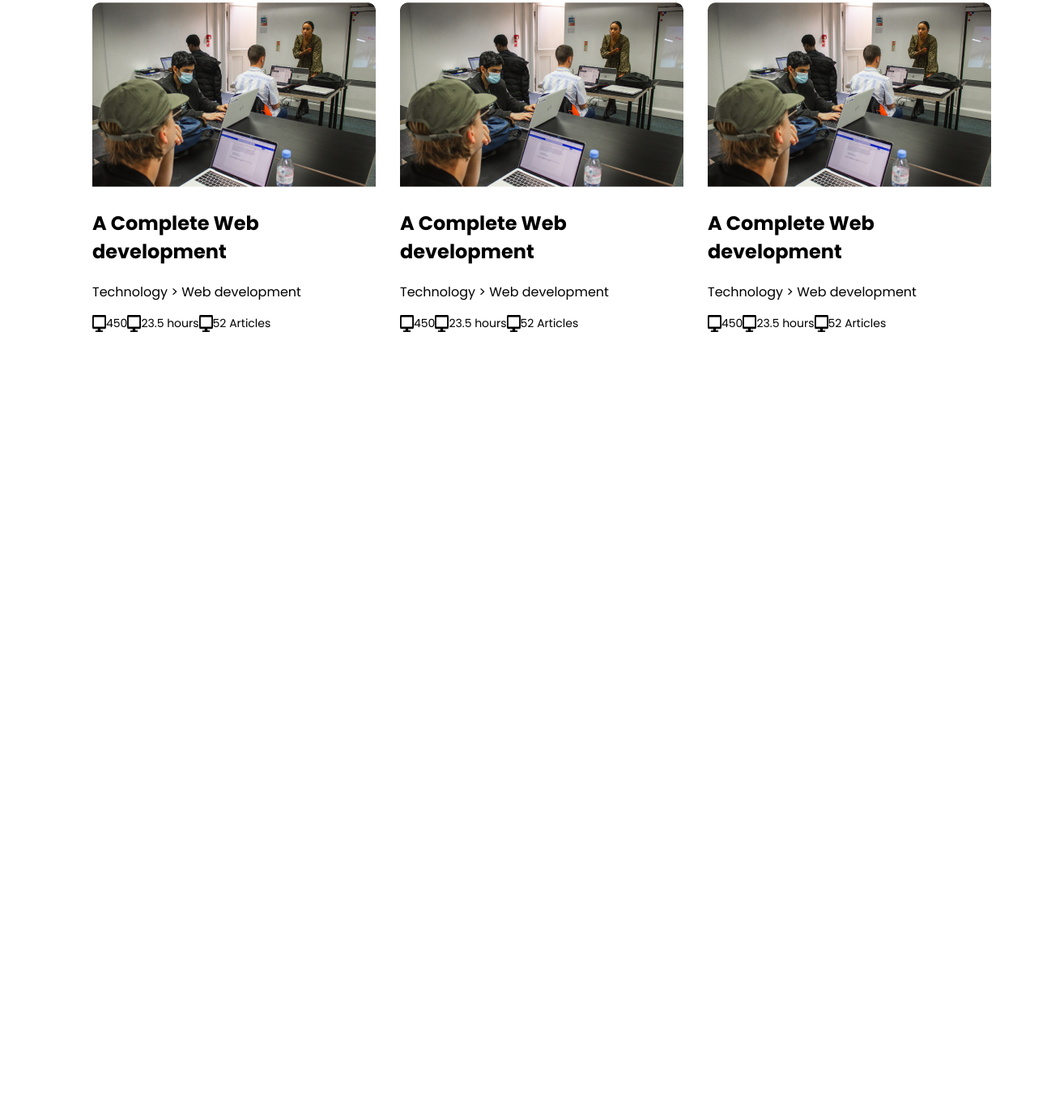
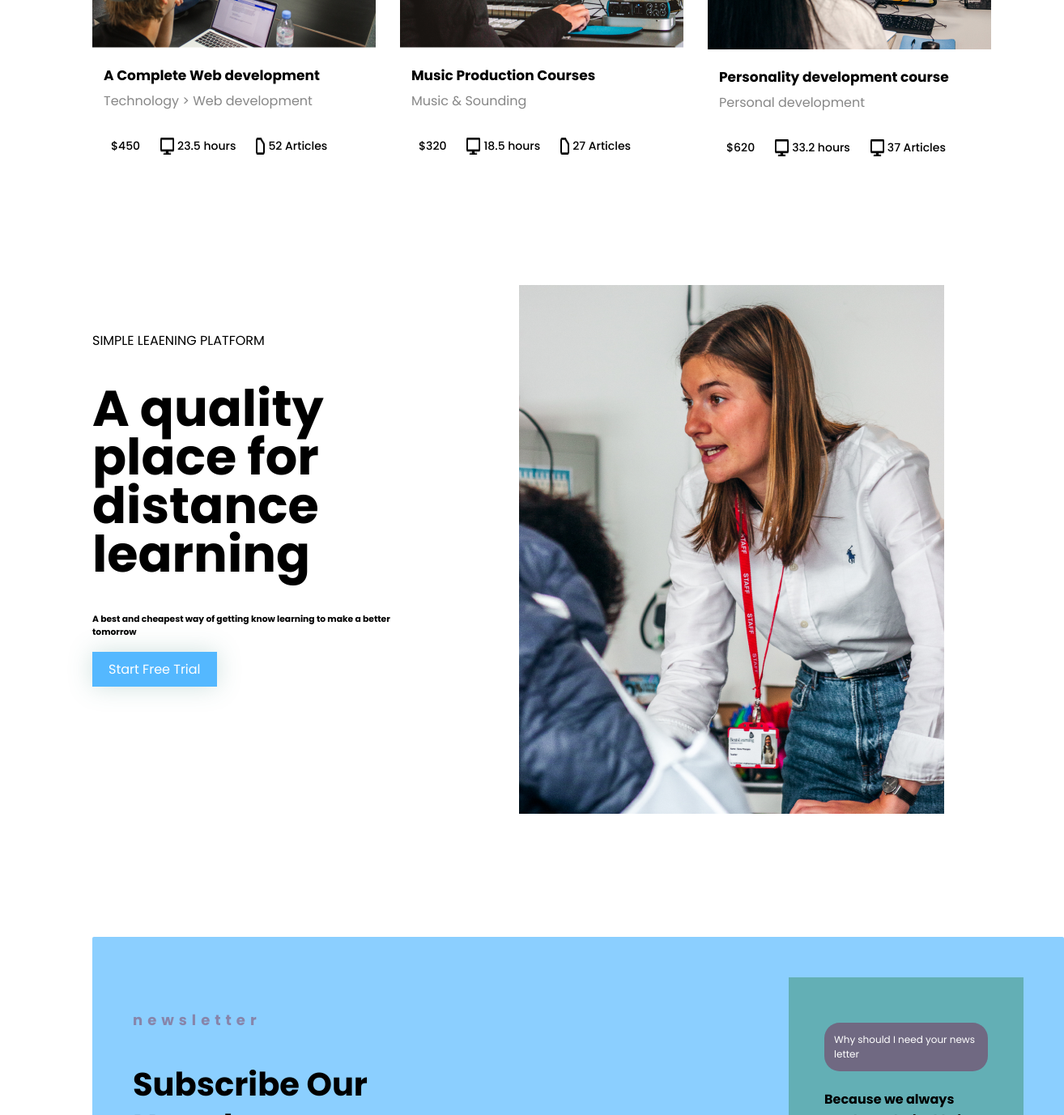
Before and after one commit to marcosccolla/projeto-treinando-para-o-sucesso-HTML, a plain HTML site: page index.html in a window 1280 px wide. Shown: the part 1423-2800 px from the top of the page at 81% size, 1314 px wide, since content can reach past the window. Before the commit the page ends 1978 px from the top, so only its background shows below. Drawn offline with Linux system fonts and the light colour scheme.

Commit message:
first commit

```diff
--- a/index.html
+++ b/index.html
@@ -1,5 +1,6 @@
 <!DOCTYPE html>
 <html lang="en">
+
 <head>
   <meta charset="UTF-8" />
   <meta http-equiv="X-UA-Compatible" content="IE=edge" />
@@ -8,15 +9,13 @@
   <link rel="stylesheet" href="./stilo.css" />
   <link rel="preconnect" href="https://fonts.googleapis.com" />
   <link rel="preconnect" href="https://fonts.gstatic.com" crossorigin />
-    <link
-      href="https://fonts.googleapis.com/css2?family=Poppins:wght@400;500;700&display=swap"
-      rel="stylesheet"
-    />
+  <link href="https://fonts.googleapis.com/css2?family=Poppins:wght@400;500;700&display=swap" rel="stylesheet" />
 </head>
+
 <body>
   <div class="topo">
     <div class="logo">
-        <img src="./img/logo.png" width="200px" />
+      <p>BeatsLearning</p>
     </div>
     <div class="menu">
       <a href="#">Home</a>
@@ -43,10 +42,10 @@
     <div class="banner-img">
       <img
         src="https://assets-global.website-files.com/5bcb46130508ef456a7b2930/601b6428833dd7cc96cfe751_love-and-family-card-image-export-v0.1.png"
-          alt=""
-        />
+        alt="" />
     </div>
   </div>
+  <!-- serviços -->
   <ul class="servicos">
     <li>
       <div class="box-img">
@@ -80,6 +79,8 @@
       </p>
     </li>
   </ul>
+  <!-- fim serviço -->
+  <!-- cursos -->
   <div class="card">
     <div class="card-desc-title">
       <h1>Featured Course</h1>
@@ -99,15 +100,14 @@
 
           <div class="card-content">
             <div class="card-desc">
-                <img src="img/tela.png" />
-                <span>450</span>
+              <span>$450</span>
             </div>
             <div class="card-desc">
               <img src="img/tela.png" />
               <span>23.5 hours</span>
             </div>
             <div class="card-desc">
-                <img src="img/tela.png" />
+              <img src="img/Vector (1).png" />
               <span>52 Articles</span>
             </div>
           </div>
@@ -115,57 +115,88 @@
       </div>
       <div class="card-conteudo">
         <div class="card-img">
-            <img src="img/pessoas.png" />
+          <img src="img/image (1).png" />
         </div>
         <div class="card-info">
           <div>
-              <h2>A Complete Web development</h2>
-              <p>Technology > Web development</p>
+            <h2>Music Production Courses</h2>
+            <p>Music & Sounding</p>
           </div>
 
           <div class="card-content">
             <div class="card-desc">
-                <img src="img/tela.png" />
-                <span>450</span>
+              <span>$320</span>
             </div>
             <div class="card-desc">
               <img src="img/tela.png" />
-                <span>23.5 hours</span>
+              <span>18.5 hours</span>
             </div>
             <div class="card-desc">
-                <img src="img/tela.png" />
-                <span>52 Articles</span>
+              <img src="img/Vector (1).png" />
+              <span>27 Articles</span>
             </div>
           </div>
         </div>
       </div>
       <div class="card-conteudo">
         <div class="card-img">
-            <img src="img/pessoas.png" />
+          <img src="img/image.png" />
         </div>
         <div class="card-info">
           <div>
-              <h2>A Complete Web development</h2>
-              <p>Technology > Web development</p>
+            <h2>Personality development course</h2>
+            <p>Personal development</p>
           </div>
 
           <div class="card-content">
             <div class="card-desc">
-                <img src="img/tela.png" />
-                <span>450</span>
+              <span>$620</span>
             </div>
             <div class="card-desc">
               <img src="img/tela.png" />
-                <span>23.5 hours</span>
+              <span>33.2 hours</span>
             </div>
             <div class="card-desc">
               <img src="img/tela.png" />
-                <span>52 Articles</span>
+              <span>37 Articles</span>
             </div>
           </div>
         </div>
       </div>
     </div>
   </div>
+  <!-- fim cursos -->
+  <!-- banner de servico -->
+  <div class="banner-servico">
+    <div class="banner-servico-text">
+      <p>
+        SIMPLE LEAENING PLATFORM
+      </p>
+      <h1>A quality place for distance learning</h1>
+      <h6>A best and cheapest way of getting know learning to make a better tomorrow </h6>
+      <a class="banner-servico-acao" href="#">Start Free Trial</a>
+    </div>
+    <div class="banner-servico-img">
+      <img src="servicos/banner.png" />
+    </div>
+  </div>
+  <!-- fim banner de servico -->
+  <div class="banner-new">
+    <div class="banner-new-text">
+      <h6>newsletter</h6>
+      <h1>Subscribe Our
+        Newsletter</h1>
+      <input type="Enter" placeholder="enter you mail.."/>
+    </div>
+    <div class="banner-write-cor">
+      <div class="banner-write">
+        <p>Why should I need your news letter</p>
+        <h4>Because we always want our student to be updated with latest information. 😊</h4>
+        <input type="Write message .."placeholder="write message.."/>
+      </div>
+    </div>
+
+  </div>
 </body>
+
 </html>
--- a/stilo.css
+++ b/stilo.css
@@ -10,11 +10,17 @@ body {
 
 span {
   font-size: 14px;
+  padding-left: 4px;
+}
+
+.logo p {
+  font-size: 30px;
+  font-weight: 900;
 }
 
 .topo {
   background-color: #fff;
-  padding: 20px 68px;
+  padding: 10px 68px 0;
   display: flex;
   justify-content: space-between;
   align-items: center;
@@ -49,12 +55,11 @@ span {
 
 /* banner */
 .banner {
-  padding: 145px 114px;
+  padding: 40px 114px 100px;
   display: grid;
   grid-template-columns: 1fr auto;
 }
-.banner .banner-conteudo {
-}
+
 .banner .banner-subtitle {
   letter-spacing: 0.235em;
   font-size: 20px;
@@ -121,7 +126,7 @@ span {
 }
 
 .card-desc-title {
-  margin-bottom: 70px;
+  margin-bottom: 40px;
 }
 .card-desc-title h1 {
   font-size: 35px;
@@ -139,9 +144,123 @@ span {
   grid-template-columns: 1fr 1fr 1fr;
   grid-gap: 30px;
 }
+.card .card-imagem h2 p {
+  margin-left: 0px;
+}
+.card .card-imagem p {
+  color: #878787;
+  margin: 6px 0 33px;
+}
 .card-content {
   display: flex;
+  margin-left: 5px;
+  gap: 25px;
+  font-weight: 500;
 }
 .card-desc {
   display: flex;
 }
+.card-info {
+  padding: 14px;
+}
+.card-info h2 {
+  font-size: 17px;
+  margin: 0px;
+}
+
+/* banner serviços */
+.banner-servico {
+  display: flex;
+  padding: 0px 114px 145px 114px;
+}
+.banner-servico-text {
+  padding-right: 114px;
+  align-items: center;
+  height: 500px;
+  margin-top: 40px;
+}
+
+.banner-servico-text h1 {
+  font-size: 62px;
+  line-height: 60px;
+}
+
+.banner-servico-acao {
+  background: linear-gradient(90deg, #54b8ff -1.36%, #54b8ff 105.62%);
+  box-shadow: 0px 0px 30px rgba(65, 135, 123, 0.25);
+  padding: 10px 20px;
+  color: #fff;
+  text-decoration: none;
+}
+
+.banner-servico-acao:hover {
+  background: #000;
+}
+
+.banner-new {
+  display: flex;
+  background-color: #8bcfff;
+  width: 1200px;
+  padding: 50px;
+  justify-content: space-between;
+  height: 400px;
+  border-radius: 2px;
+  margin: 0 114px 145px 114px;
+}
+
+.banner-new-text {
+  align-items: center;
+  line-height: 52px;
+}
+.banner-new-text h6 {
+  font-family: "poppins";
+  font-size: 18px;
+  line-height: 22px;
+  color: #8785aa;
+  letter-spacing: 6px;
+}
+.banner-new-text h1 {
+  font-size: 40px;
+  line-height: 52px;
+  margin-right: 260px;
+}
+.banner-new-text input {
+  height: 75px;
+  width: 330px;
+  border-radius: 2px;
+  border: none;
+  color: #8d8a7a;
+  line-height: 22px;
+  font-size: 16px;
+  padding: 20px;
+}
+.banner-write {
+  background-color: #63afb5;
+  width: 290.03px;
+  height: 342px;
+  left: 757px;
+  top: 3756.9px;
+  margin-left: 30px;
+  align-items: baseline;
+  padding: 44px;
+}
+
+.banner-write p {
+  background: #706982;
+  border-radius: 19px;
+  padding: 12px;
+  color: white;
+  font-size: 12px;
+}
+
+.banner-write input {
+  padding: 8px;
+  border-radius: 16px;
+  background-color: transparent;
+  border: 1px solid;
+  border-color: #687687;
+}
+
+.banner-write input:focus-visible {
+  border-color: blue;
+}
```
Also changed, not shown: img/Vector (1).png (added), img/Vector.png (added), img/image (1).png (added), img/image.png (added), img/logo.png (deleted), servicos/banner.png (added). Lines whose indentation alone changed are shown as unchanged.
